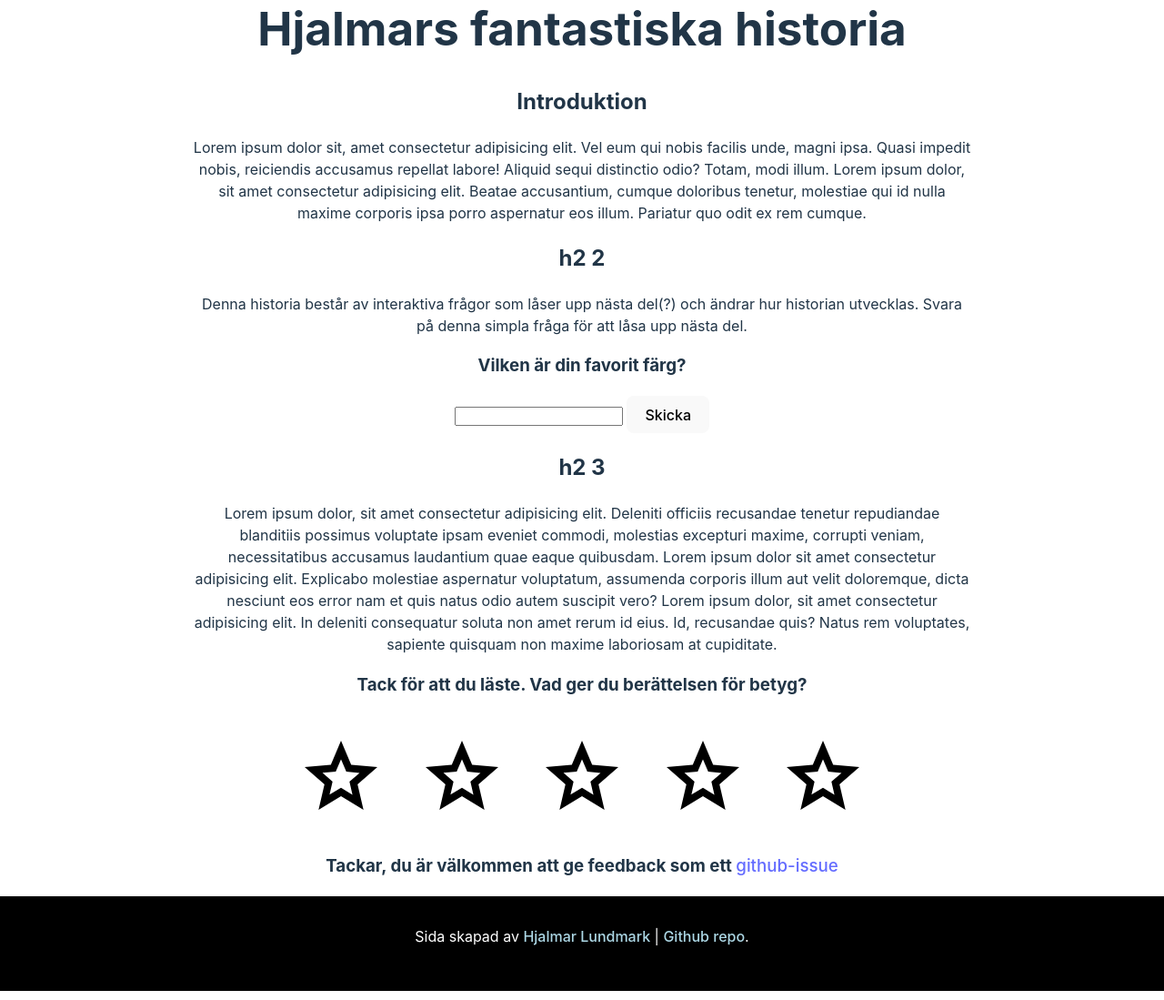
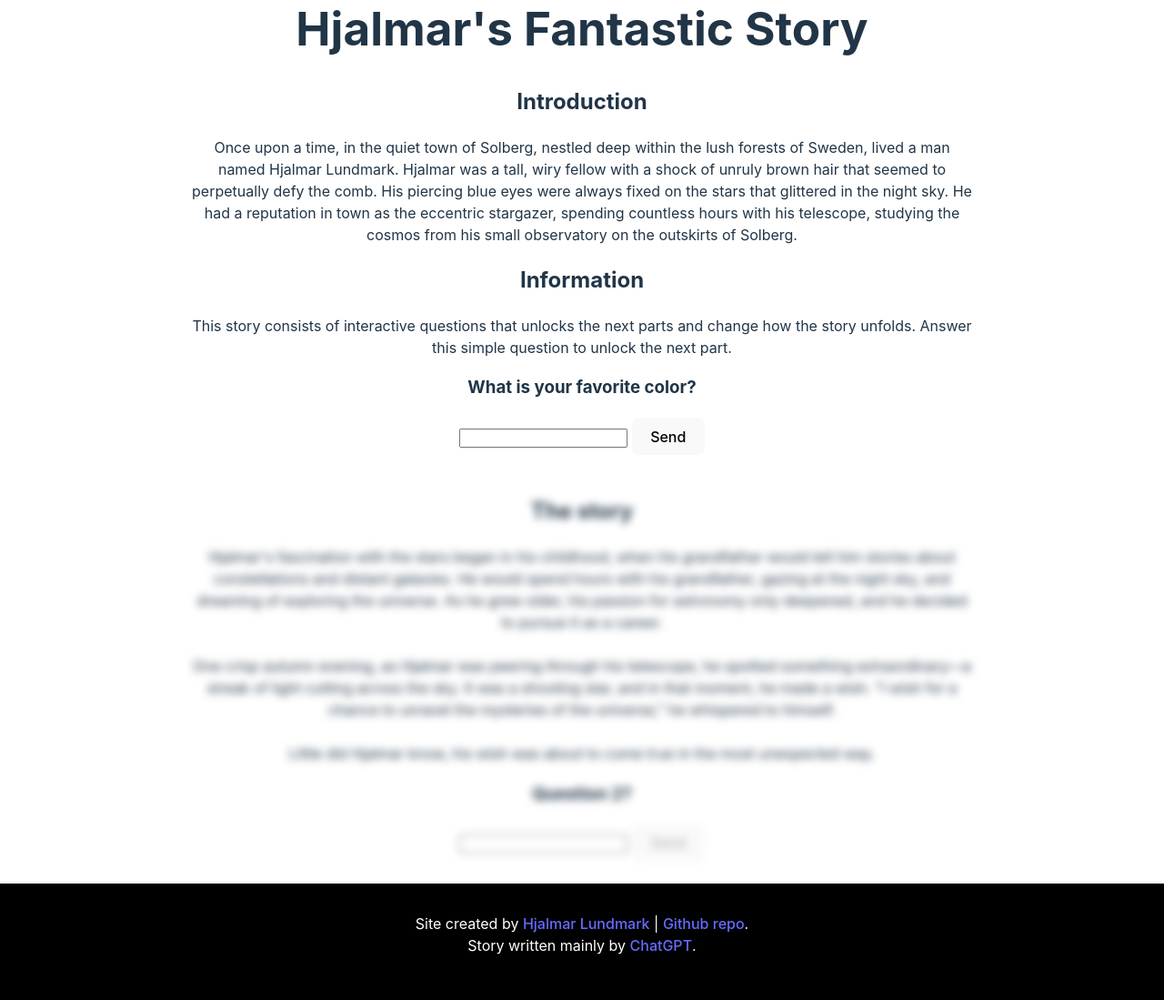
Before and after one commit to Hjalmar-Lundmark/te4-story, a website built with Vite: page index.html in a window 1280 px wide. Shown: the part 31-1130 px from the top of the page at 91% size. Built offline with nearby package versions, Linux system fonts and the light colour scheme.

Commit message:
Inserted story from chatgpt

```diff
--- a/index.html
+++ b/index.html
@@ -4,7 +4,7 @@
     <meta charset="UTF-8" />
     <link rel="icon" type="image/svg+xml" href="/star.svg" />
     <meta name="viewport" content="width=device-width, initial-scale=1.0" />
-    <title>Vite App</title>
+    <title>Hjalmar's Fantastic Story</title>
   </head>
   <body>
     <div id="app"></div>
--- a/main.js
+++ b/main.js
@@ -4,68 +4,93 @@ import star from '/star.svg'
 document.querySelector('#app').innerHTML = `
 <main class="autoWidth">
   <div id="Intro">
-    <h1>Hjalmars fantastiska historia</h1>
-    <h2>Introduktion</h2>
+    <h1>Hjalmar's Fantastic Story</h1>
+    <h2>Introduction</h2>
     <p>
-      Lorem ipsum dolor sit, amet consectetur adipisicing elit. Vel eum qui nobis facilis unde, magni ipsa.
-      Quasi impedit nobis, reiciendis accusamus repellat labore! Aliquid sequi distinctio odio? Totam, modi illum.
-      Lorem ipsum dolor, sit amet consectetur adipisicing elit. Beatae accusantium, cumque doloribus tenetur,
-      molestiae qui id nulla maxime corporis ipsa porro aspernatur eos illum. Pariatur quo odit ex rem cumque.
+      Once upon a time, in the quiet town of Solberg, nestled deep within the lush forests of Sweden, lived a man named Hjalmar Lundmark.
+      Hjalmar was a tall, wiry fellow with a shock of unruly brown hair that seemed to perpetually defy the comb.
+      His piercing blue eyes were always fixed on the stars that glittered in the night sky.
+      He had a reputation in town as the eccentric stargazer, spending countless hours with his telescope,
+      studying the cosmos from his small observatory on the outskirts of Solberg.
     </p>
-    <h2>h2 2</h2>
+    <h2>Information</h2>
     <p>
-      Denna historia består av interaktiva frågor som låser upp nästa del(?) och ändrar hur historian utvecklas.
-      Svara på denna simpla fråga för att låsa upp nästa del.
+    This story consists of interactive questions that unlocks the next parts and change how the story unfolds.
+    Answer this simple question to unlock the next part.
     </p>
 
-    <h3>Vilken är din favorit färg?</h3>
+    <h3>What is your favorite color?</h3>
     <input type="text" id="colorInput">
-    <button id="colorSend">Skicka</button>
+    <button id="colorSend">Send</button>
   </div>
 
   <div id="part1">
-    <h2>h2 3</h2>
+    <h2>The story</h2>
     <p>
-      Lorem ipsum dolor, sit amet consectetur adipisicing elit. Deleniti officiis recusandae tenetur repudiandae
-      blanditiis possimus voluptate ipsam eveniet
-      commodi, molestias excepturi maxime, corrupti veniam, necessitatibus accusamus laudantium quae eaque quibusdam.
-      Lorem ipsum dolor sit amet consectetur adipisicing elit. Explicabo molestiae aspernatur voluptatum, assumenda
-      corporis illum aut velit doloremque,
-      dicta nesciunt eos error nam et quis natus odio autem suscipit vero?
-      Lorem ipsum dolor, sit amet consectetur adipisicing elit. In deleniti consequatur soluta non amet rerum id eius.
-      Id,
-      recusandae quis? Natus rem voluptates, sapiente quisquam non maxime laboriosam at cupiditate.
+    Hjalmar's fascination with the stars began in his childhood, when his grandfather would tell him stories about constellations and distant galaxies. He would spend hours with his grandfather, gazing at the night sky, and dreaming of exploring the universe. As he grew older, his passion for astronomy only deepened, and he decided to pursue it as a career.
+    <br><br>
+    One crisp autumn evening, as Hjalmar was peering through his telescope, he spotted something extraordinary—a streak of light cutting across the sky. It was a shooting star, and in that moment, he made a wish. "I wish for a chance to unravel the mysteries of the universe," he whispered to himself.
+    <br><br>
+    Little did Hjalmar know, his wish was about to come true in the most unexpected way.
     </p>
+
+    <h3>Question 2?</h3>
+    <input type="text" id="wayInput">
+    <button id="waySend" disabled>Send</button>
 
   </div>
 
 
   <div id="end">
-    <h3>Tack för att du läste. Vad ger du berättelsen för betyg?</h3>
+    <p>
+    The following morning, Hjalmar received a letter that changed the course of his life. It was an invitation from the renowned Lund Observatory in Stockholm, offering him a position as a junior astronomer. It was an opportunity he couldn't pass up, even though it meant leaving behind the quiet comforts of Solberg. <br>
+    <br>
+    Hjalmar bid farewell to his family and his beloved town, embarking on a new adventure to the bustling capital city. The observatory was a hub of activity, filled with brilliant minds and cutting-edge equipment. Hjalmar was in awe of the state-of-the-art telescopes and the vast array of resources at his disposal. <br>
+    <br>
+    As the months passed, Hjalmar's dedication and enthusiasm caught the attention of his colleagues and mentors. He spent countless nights observing celestial phenomena, making groundbreaking discoveries, and publishing his research in prestigious scientific journals. Hjalmar's reputation as an exceptional astronomer grew, and he became known not just in Sweden but across the international scientific community. <br>
+    <br>
+    But Hjalmar's heart was still in Solberg, and he longed for the quiet serenity of his hometown. One day, as he was studying a particularly enigmatic cluster of stars, he remembered his grandfather's tales of the wonders of the universe and the importance of sharing knowledge. <br>
+    <br>
+    With newfound purpose, Hjalmar decided to return to Solberg. He set up a small observatory there, inviting local children and adults alike to join him in exploring the cosmos. He became a beloved figure in the town, just as he had been in his childhood, and he shared his passion for the stars with the next generation. <br>
+    <br>
+    Hjalmar Lundmark had come full circle, from a dreamy-eyed child in Solberg to a world-renowned astronomer in Stockholm and back again to his beloved hometown. His journey through the cosmos had not only enriched his life but had also ignited a spark of curiosity in the hearts of those who followed in his footsteps, reminding them that the mysteries of the universe were meant to be explored and shared with all who dared to look up and dream. <br>
+    </p>
+
+    <h3>Thanks for reading! What rating would you give this story? </h3>
     <img src="${star}" alt="stjärna" class="logo">
     <img src="${star}" alt="stjärna" class="logo">
     <img src="${star}" alt="stjärna" class="logo">
     <img src="${star}" alt="stjärna" class="logo">
     <img src="${star}" alt="stjärna" class="logo">
-    <h3 id="Feedback">Tackar, du är välkommen att ge feedback som ett <a
-        href="https://github.com/Hjalmar-Lundmark/te4-story/issues">github-issue</a></h3>
-
+    <h3 id="Feedback">Thanks again, you are welcome to give feedback as a <a
+      href="https://github.com/Hjalmar-Lundmark/te4-story/issues">github issue</a>
+    </h3>
   </div>
 </main>
 
 <footer>
   <div class="autoWidth">
     <p>
-      Sida skapad av <a href="https://github.com/Hjalmar-Lundmark">Hjalmar Lundmark</a> |
+      Site created by <a href="https://github.com/Hjalmar-Lundmark">Hjalmar Lundmark</a> |
       <a href="https://github.com/Hjalmar-Lundmark/te4-story">Github repo</a>.
+      <br>
+      Story written mainly by <a href="https://chat.openai.com/">ChatGPT</a>.
     </p>
   </div>
 </footer>
 `
 
-const testButton = document.querySelector('#colorSend')
-testButton.addEventListener('click', (e) => {
-  console.log('test')
-  const p1 = document.querySelector('#part1')
-  p1.style.display = 'none';
+const colorButton = document.querySelector('#colorSend')
+const wayButton = document.querySelector('#waySend')
+
+colorButton.addEventListener('click', (e) => {
+  let p1 = document.querySelector('#part1')
+  p1.style.filter = "blur(0)"
+
+  wayButton.disabled = false;
 })
+
+wayButton.addEventListener('click', (e) => {
+  let end = document.querySelector('#end')
+  end.style.display = 'block';
+})
--- a/style.css
+++ b/style.css
@@ -66,6 +66,8 @@ button {
   background-color: #1a1a1a;
   cursor: pointer;
   transition: border-color 0.25s;
+
+  margin-bottom: 1.5em;
 }
 button:hover {
   border-color: #646cff;
@@ -93,8 +95,13 @@ footer {
   color: white;
   padding-bottom: 2rem;
   padding-top: 1rem;
+}
 
-  > * > p > a {
-      color: lightblue;
-  }
+#part1 {
+  filter: blur(5px);
+  transition: filter 300ms;
 }
+
+#end {
+  display: none;
+}
```
